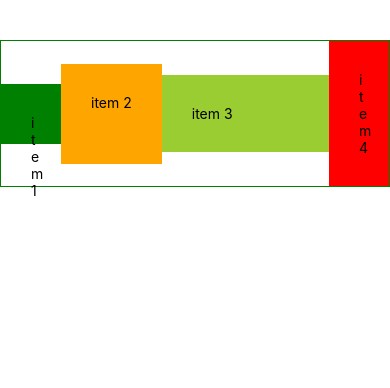
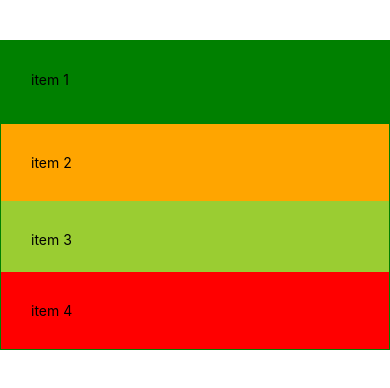
Before and after one commit to khoa36isefiw/react-native-basic, a React Native app: screen / in a window 390 px wide. Shown: the top 388 px of the page. Built offline with nearby package versions, Linux system fonts and the light colour scheme.

Commit message:
flex box in react native

```diff
--- a/components/flex.box.tsx
+++ b/components/flex.box.tsx
@@ -2,33 +2,30 @@ import { StyleSheet, Text, View } from "react-native";
 const styles = StyleSheet.create({
   container: {
     marginTop: 40,
-    flexDirection: "row",
+    // flexDirection: "row",
     justifyContent: "space-between",
-    alignItems: "center",
+    // alignItems: "center",
     borderWidth: 1,
     borderColor: "green",
+    // flex: 1,
   },
   item1: {
     backgroundColor: "green",
     padding: 30,
-    width: 50,
-    height: 50,
+    flex: 2,
   },
   item2: {
     backgroundColor: "orange",
     padding: 30,
-    height: 100,
   },
   item3: {
     backgroundColor: "yellowgreen",
     padding: 30,
-    // height: 150,
     flex: 1,
   },
   item4: {
     backgroundColor: "red",
     padding: 30,
-    width: 50,
   },
 });
 function FlexBox() {
```
